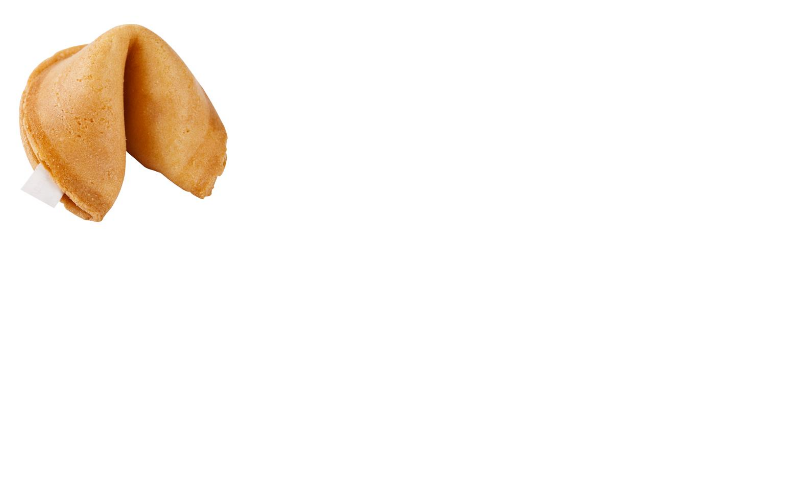
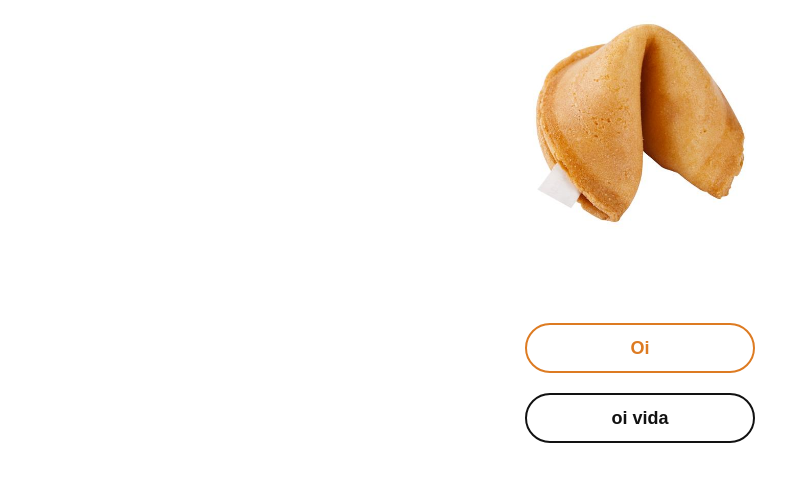
Before and after one commit to theMyntt/Etec.Pw3.NgBiscoito, an Angular app: page / in a window 1280 px wide. Shown: the top 482 px of the page, without its empty margins (0-800 px from the left). Built offline with nearby package versions, Linux system fonts and the light colour scheme.

Commit message:
feat: buttons

```diff
--- /dev/null
+++ b/src/app/botao/botao.component.html
@@ -0,0 +1 @@
+<button [className]="variant">{{ text }}</button>
--- /dev/null
+++ b/src/app/botao/botao.component.scss
@@ -0,0 +1,16 @@
+button {
+  width: 230px;
+  height: 50px;
+  border: 2px solid #dd7b22;
+  border-radius: 25px;
+  margin-top: 15px;
+  cursor: pointer;
+  font-size: 18px;
+  font-weight: bold;
+  color: #dd7b22;
+  background-color: #ffffff;
+}
+.secundario {
+  border-color: #121212;
+  color: #121212;
+}
--- /dev/null
+++ b/src/app/botao/botao.component.ts
@@ -0,0 +1,15 @@
+import { Component, EventEmitter, Input, Output } from '@angular/core';
+
+@Component({
+  selector: 'app-botao',
+  imports: [],
+  templateUrl: './botao.component.html',
+  styleUrl: './botao.component.scss'
+})
+export class BotaoComponent {
+  @Input()
+  public variant: string = 'botao'
+
+  @Input()
+  public text: string = ''
+}
--- a/src/app/frases/frases.component.ts
+++ b/src/app/frases/frases.component.ts
@@ -2,7 +2,7 @@
  * @author Gabriel Araújo e Andrey Nardy
  */
 
-import { Component } from '@angular/core';
+import { Component, Input } from '@angular/core';
 
 @Component({
   selector: 'app-frases',
@@ -11,28 +11,29 @@ import { Component } from '@angular/core';
   styleUrl: './frases.component.scss'
 })
 export class FrasesComponent {
-  protected phrases: Array<string> = [
-    "Acredite em você e tudo será possível.",
-    "Cada pequeno passo é um progresso em direção ao seu objetivo.",
-    "A persistência é o caminho do êxito.",
-    "Não desista, grandes conquistas exigem tempo e esforço.",
-    "Seja a mudança que você deseja ver no mundo.",
-    "O sucesso começa quando você decide tentar.",
-    "Fracassar é apenas uma oportunidade para recomeçar com mais inteligência.",
-    "Seu único limite é a mente que você impõe a si mesmo.",
-    "Grandes coisas nunca vêm de zonas de conforto.",
-    "A jornada pode ser difícil, mas a recompensa vale a pena."
-  ];
-  protected selectedPhrase: string = ''
+  // protected phrases: Array<string> = [
+  //   "Acredite em você e tudo será possível.",
+  //   "Cada pequeno passo é um progresso em direção ao seu objetivo.",
+  //   "A persistência é o caminho do êxito.",
+  //   "Não desista, grandes conquistas exigem tempo e esforço.",
+  //   "Seja a mudança que você deseja ver no mundo.",
+  //   "O sucesso começa quando você decide tentar.",
+  //   "Fracassar é apenas uma oportunidade para recomeçar com mais inteligência.",
+  //   "Seu único limite é a mente que você impõe a si mesmo.",
+  //   "Grandes coisas nunca vêm de zonas de conforto.",
+  //   "A jornada pode ser difícil, mas a recompensa vale a pena."
+  // ];
+  @Input()
+  public selectedPhrase: string = ''
 
 
   // A melhor forma era utilizando o ngOnInit da interface OnInit pois quando o componente eh inicializado, o angular chama o construtor dele 5 6 vezes...
-  public constructor() {
-    this.selectRandomPhrase()
-  }
+  // public constructor() {
+  //   this.selectRandomPhrase()
+  // }
 
-  protected selectRandomPhrase() {
-    const index = Math.floor(Math.random() * this.phrases.length)
-    this.selectedPhrase = this.phrases[index]
-  }
+  // protected selectRandomPhrase() {
+  //   const index = Math.floor(Math.random() * this.phrases.length)
+  //   this.selectedPhrase = this.phrases[index]
+  // }
 }
--- a/src/app/imagem/imagem.component.html
+++ b/src/app/imagem/imagem.component.html
@@ -1,3 +1,14 @@
-<img [src]="imageSource" (click)="changeImageSource()" />
+<div style="display: flex; justify-content: center; align-items: center; flex-direction: column;">
+  <div style="min-height: 300px; display: flex; align-items: center; flex-direction: column;">
+    <img [src]="imageSource" />
 
-<app-frases [class]="phrasesOpen ? 'open' : 'closed'"></app-frases>
+    <app-frases
+      [class]="phrasesOpen ? 'open' : 'closed'"
+      [selectedPhrase]="selectedPhrase"
+    ></app-frases>
+  </div>
+  <div style="display: flex; flex-direction: column; gap: 5px">
+    <app-botao variant="botao" (click)="quebrar()" text="Oi"></app-botao>
+    <app-botao variant="secundario" (click)="reiniciar()" text="oi vida"></app-botao>
+  </div>
+</div>
--- a/src/app/imagem/imagem.component.scss
+++ b/src/app/imagem/imagem.component.scss
@@ -7,3 +7,8 @@ img {
 .closed {
   display: none;
 }
+
+button {
+  width: 100px;
+  height: 50px;
+}
--- a/src/app/imagem/imagem.component.ts
+++ b/src/app/imagem/imagem.component.ts
@@ -4,27 +4,49 @@
 
 import { Component } from '@angular/core';
 import { FrasesComponent } from '../frases/frases.component';
+import { BotaoComponent } from '../botao/botao.component';
 
 @Component({
   selector: 'app-imagem',
-  imports: [FrasesComponent],
+  imports: [FrasesComponent, BotaoComponent],
   templateUrl: './imagem.component.html',
   styleUrl: './imagem.component.scss'
 })
 export class ImagemComponent {
+  protected phrases: Array<string> = [
+    "Acredite em você e tudo será possível.",
+    "Cada pequeno passo é um progresso em direção ao seu objetivo.",
+    "A persistência é o caminho do êxito.",
+    "Não desista, grandes conquistas exigem tempo e esforço.",
+    "Seja a mudança que você deseja ver no mundo.",
+    "O sucesso começa quando você decide tentar.",
+    "Fracassar é apenas uma oportunidade para recomeçar com mais inteligência.",
+    "Seu único limite é a mente que você impõe a si mesmo.",
+    "Grandes coisas nunca vêm de zonas de conforto.",
+    "A jornada pode ser difícil, mas a recompensa vale a pena."
+  ];
+  protected selectedPhrase: string = ''
+
   imageSource = '/biscoito.png';
   phrasesOpen = false
 
-  changeImageSource() {
-    if (this.imageSource == '/biscoito.png') {
-      this.phrasesOpen = true
-      this.imageSource = '/biscoito-aberto.png'
-    }
-    else {
-      this.phrasesOpen = false
-      this.imageSource = '/biscoito.png'
-    }
+  public constructor() {
+    this.selectRandomPhrase();
   }
 
+  quebrar() {
+    this.imageSource = '/biscoito-aberto.png'
+    this.phrasesOpen = true
+  }
 
+  reiniciar() {
+    this.selectRandomPhrase();
+    this.imageSource = '/biscoito.png'
+    this.phrasesOpen = false
+  }
+
+  protected selectRandomPhrase() {
+    const index = Math.floor(Math.random() * this.phrases.length)
+    this.selectedPhrase = this.phrases[index]
+  }
 }
```
Also changed, not shown: 1 other file (tests, documents, lock files or other folders).
